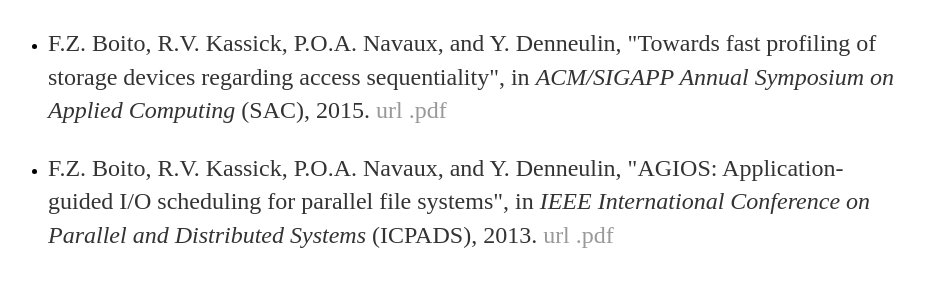
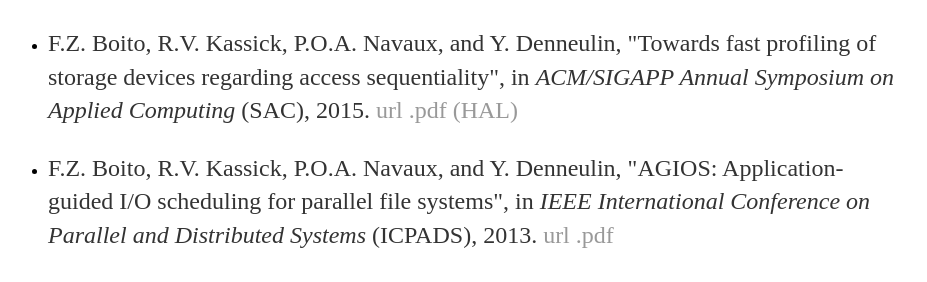
Before and after one commit to francielizanon/francielizanon, a Jekyll site: the page publications/index.html, which Jekyll copies as it is, in a window 1280 px wide and 900 px high, scrolled down 1667 px. Shown: the part 163-445 px from the top of the window, without its empty margins (184-1111 px from the left). Built offline with Jekyll 4.4.1, drawn with Linux system fonts in a browser that asks for light colours.

Commit message:
sac 2015 is now available on HAL

```diff
--- a/publications/index.html
+++ b/publications/index.html
@@ -56,7 +56,7 @@
 <p>V.R. Machado, N.G. Rampon, A.B. Braga, J.L. Bez, F.Z. Boito, R.V. Kassick, E.L. Padoin, J. Diaz, J.-F. Méhaut, and P.O.A. Navaux, "Towards Energy-Efficient Storage Servers", in <em>ACM/SIGAPP Annual Symposium on Applied Computing</em> (SAC), 2017. <a href="https://doi.org/10.1145/3019612.3019742">url</a> <a href="https://hal.inria.fr/hal-01519168">.pdf (HAL)</a></p>
 </li>
 <li>
-<p>F.Z. Boito, R.V. Kassick, P.O.A. Navaux, and Y. Denneulin, "Towards fast profiling of storage devices regarding access sequentiality", in <em>ACM/SIGAPP Annual Symposium on Applied Computing</em> (SAC), 2015. <a href="https://doi.org/10.1145/2695664.2695701">url</a> <a href="pubs/sac2015.pdf">.pdf</a></p>
+<p>F.Z. Boito, R.V. Kassick, P.O.A. Navaux, and Y. Denneulin, "Towards fast profiling of storage devices regarding access sequentiality", in <em>ACM/SIGAPP Annual Symposium on Applied Computing</em> (SAC), 2015. <a href="https://doi.org/10.1145/2695664.2695701">url</a> <a href="https://hal.inria.fr/hal-01247938">.pdf (HAL)</a></p>
 </li>
 <li>
 <p>F.Z. Boito, R.V. Kassick, P.O.A. Navaux, and Y. Denneulin, "AGIOS: Application-guided I/O scheduling for parallel file systems", in <em>IEEE International Conference on Parallel and Distributed Systems</em> (ICPADS), 2013. <a href="https://doi.org/10.1109/ICPADS.2013.19">url</a> <a href="pubs/icpads2013.pdf">.pdf</a></p>
```
Also changed, not shown: 1 other file.
